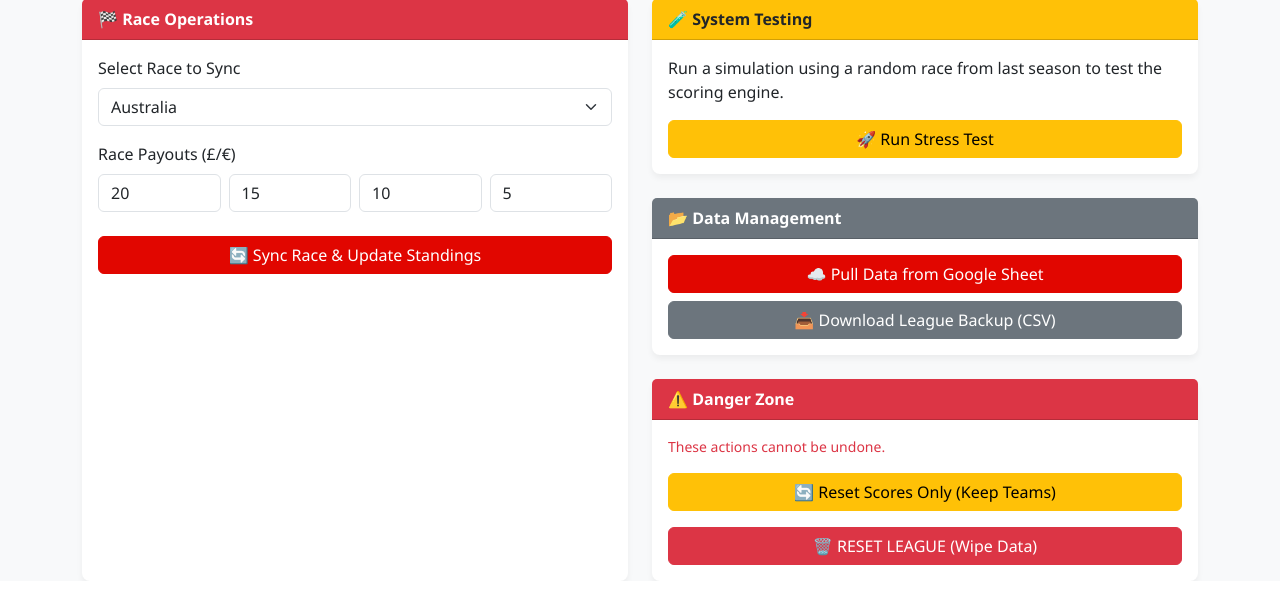
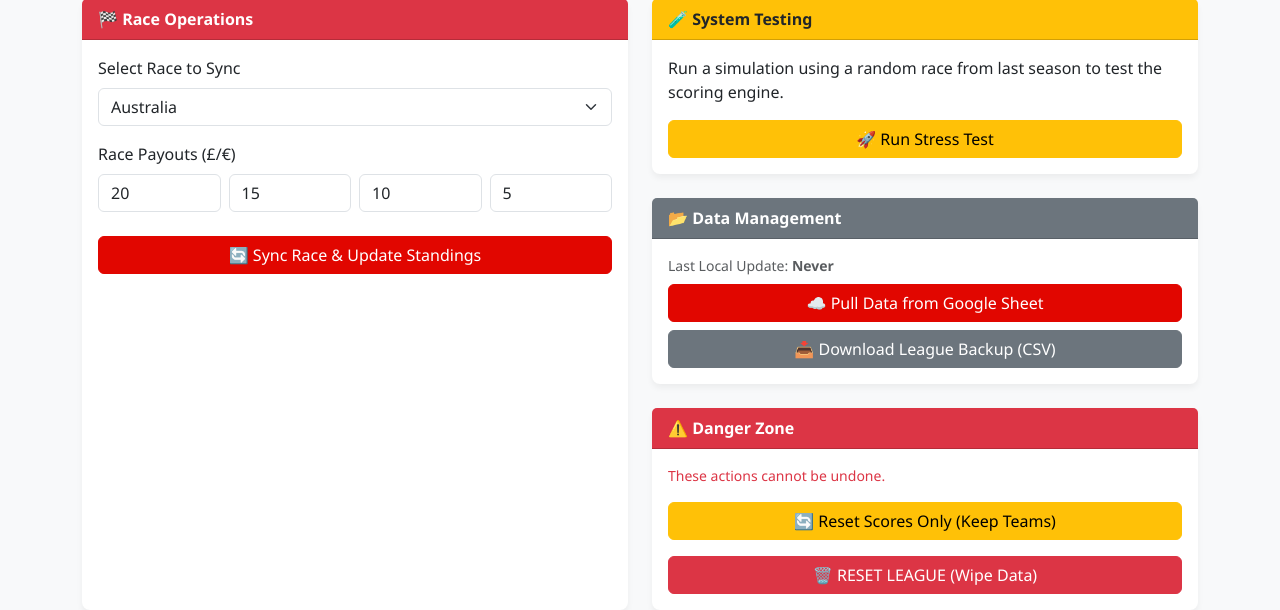
Before and after one commit to clarkey1993/f1-fantasy-2026, a Flask app: page /admin in a window 1280 px wide. Shown: the part 555-1165 px from the top of the page. Before the commit the page ends 1136 px from the top, so only its background shows below. Run offline with Flask 3, Linux system fonts and the light colour scheme; the visitor is signed in with stand-in values (Sample User, id 1).

Commit message:
timestamp sheets sync

```diff
--- a/app.py
+++ b/app.py
@@ -591,7 +591,13 @@ def admin():
     # Check connection status
     google_sync_status = os.path.exists(CREDENTIALS_FILE)
 
-    return render_template('admin.html', title="Admin", races=races, notice=current_notice, google_sync_status=google_sync_status)
+    # Get last data update time
+    last_update = "Never"
+    if os.path.exists(DATA_FILE):
+        timestamp = os.path.getmtime(DATA_FILE)
+        last_update = datetime.datetime.fromtimestamp(timestamp).strftime('%d %b %Y, %H:%M:%S')
+
+    return render_template('admin.html', title="Admin", races=races, notice=current_notice, google_sync_status=google_sync_status, last_update=last_update)
 
 @app.route('/admin/notice', methods=['POST'])
 def admin_notice():
--- a/templates/admin.html
+++ b/templates/admin.html
@@ -91,6 +91,7 @@
         <div class="card mt-4">
             <div class="card-header bg-secondary text-white fw-bold">📂 Data Management</div>
             <div class="card-body">
+                <p class="text-muted small mb-2">Last Local Update: <strong>{{ last_update }}</strong></p>
                 <a href="{{ url_for('admin_pull_sheet') }}" class="btn btn-primary w-100 mb-2">☁️ Pull Data from Google Sheet</a>
                 <a href="{{ url_for('admin_export') }}" class="btn btn-secondary w-100">📥 Download League Backup (CSV)</a>
             </div>
```
